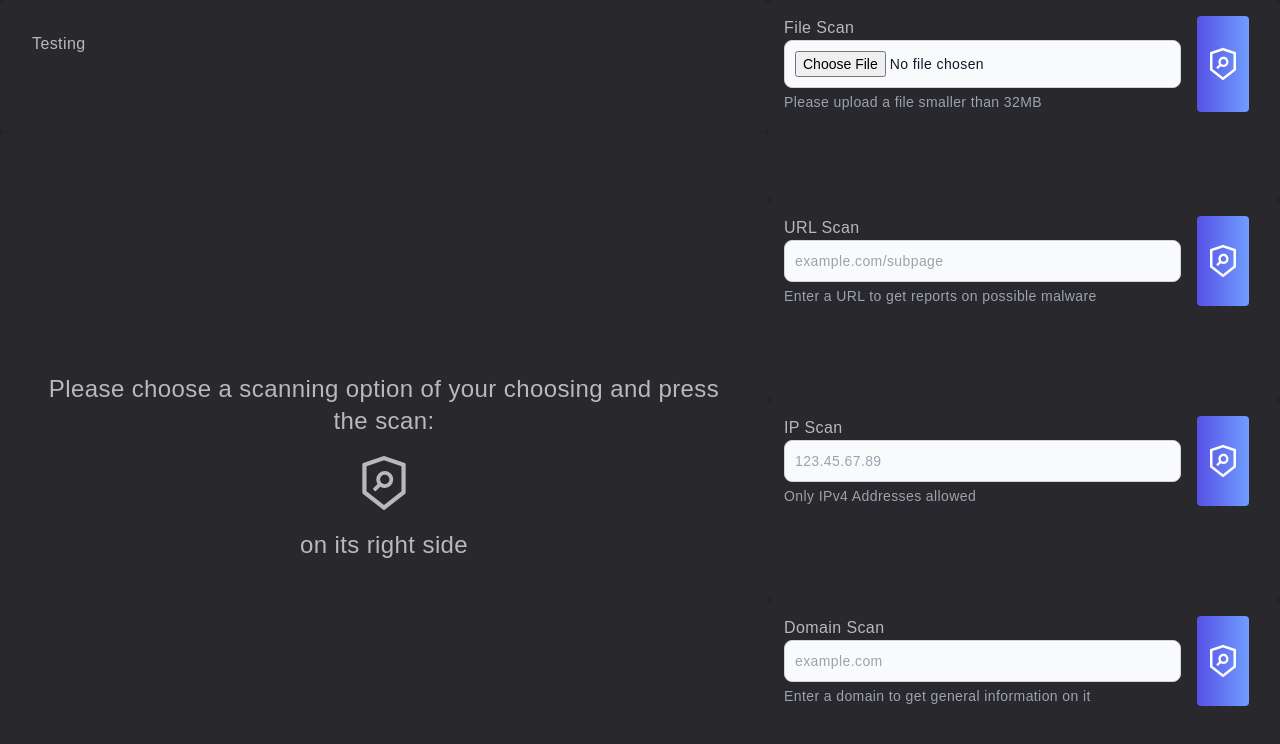
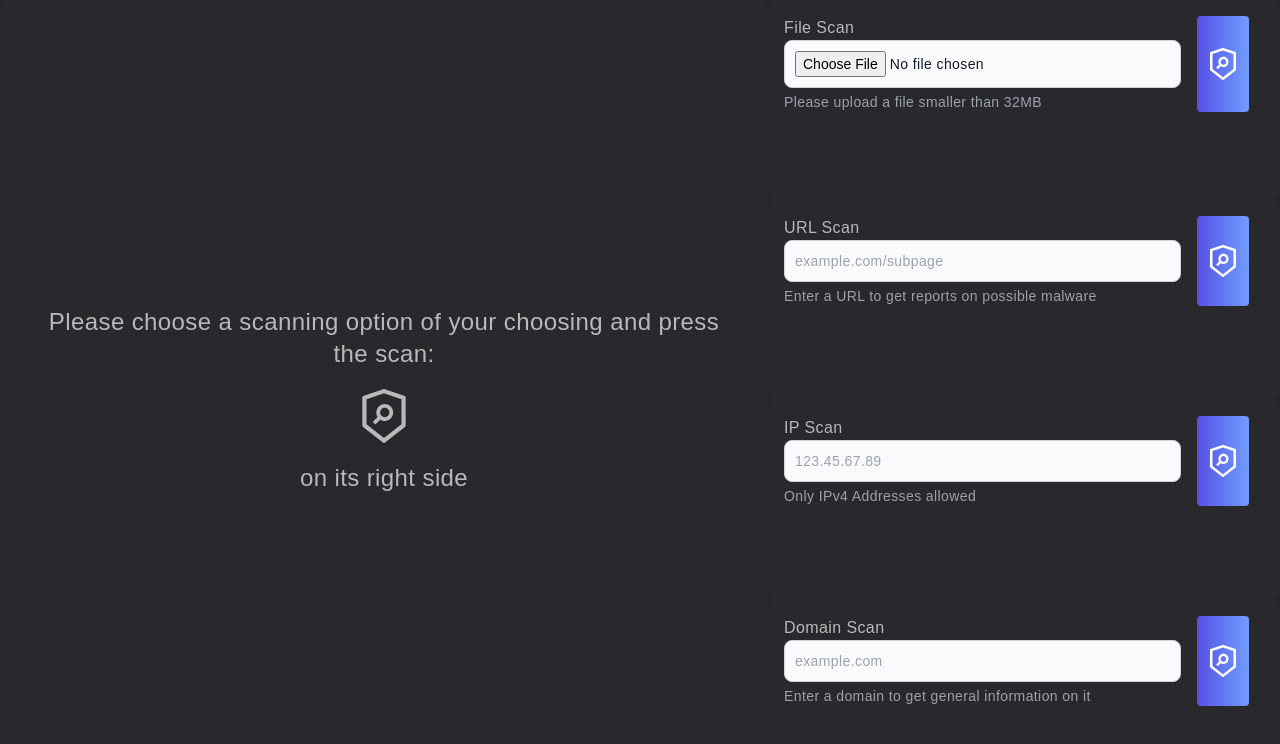
Before and after one commit to daniel-macias/cybersecurity-swiss-army-knife, a Next.js app: page / in a window 1280 px wide. Shown: the top 744 px of the page. Built offline with nearby package versions, Linux system fonts and the light colour scheme.

Commit message:
rewrote top column structure as it was creating problems

```diff
--- a/components/Main.jsx
+++ b/components/Main.jsx
@@ -31,14 +31,9 @@ function Main() {
 
       <div className="grid md:grid-rows-6 md:col-span-3 h-full">
         {/* Left Bottom (1/6) */}
-        <div className="row-span-1 bg-[#28282d] h-full rounded-md p-4">
-          <div className="bg-[#28282d] h-full rounded-md p-4">
-            {/* Content for the bottom left section */}
-            <h3>Testing</h3>
-          </div>
-        </div>
+
         {/* Left Top (5/6) */}
-        <div className="md:row-span-5 bg-[#28282d] h-full rounded-md p-4 flex items-center justify-center">
+        <div className="md:row-span-6 bg-[#28282d] h-full rounded-md p-4 flex items-center justify-center">
           <div className="bg-[#28282d] h-full rounded-md p-4 flex items-center justify-center">
             {/* Content for the top left section */}
             <div>
--- a/components/Results/IPResults.jsx
+++ b/components/Results/IPResults.jsx
@@ -109,6 +109,11 @@ function IPResults({ data }) {
   }, [data]);
 
   return (
+    <div >
+      <div>
+        <h1>sad asdasd</h1>HOLA
+        <p>jeje</p>
+      </div>
       <div className="grid md:grid-cols-2 h-full">
         <div className="md:col-span-1 text-[#b7b6ba] text-xs">
           <p>Owner:</p>
@@ -172,6 +177,8 @@ function IPResults({ data }) {
           </div>
         </div>
       </div>
+
+    </div>
   );
 
 }
```
Lines whose indentation alone changed are shown as unchanged.
